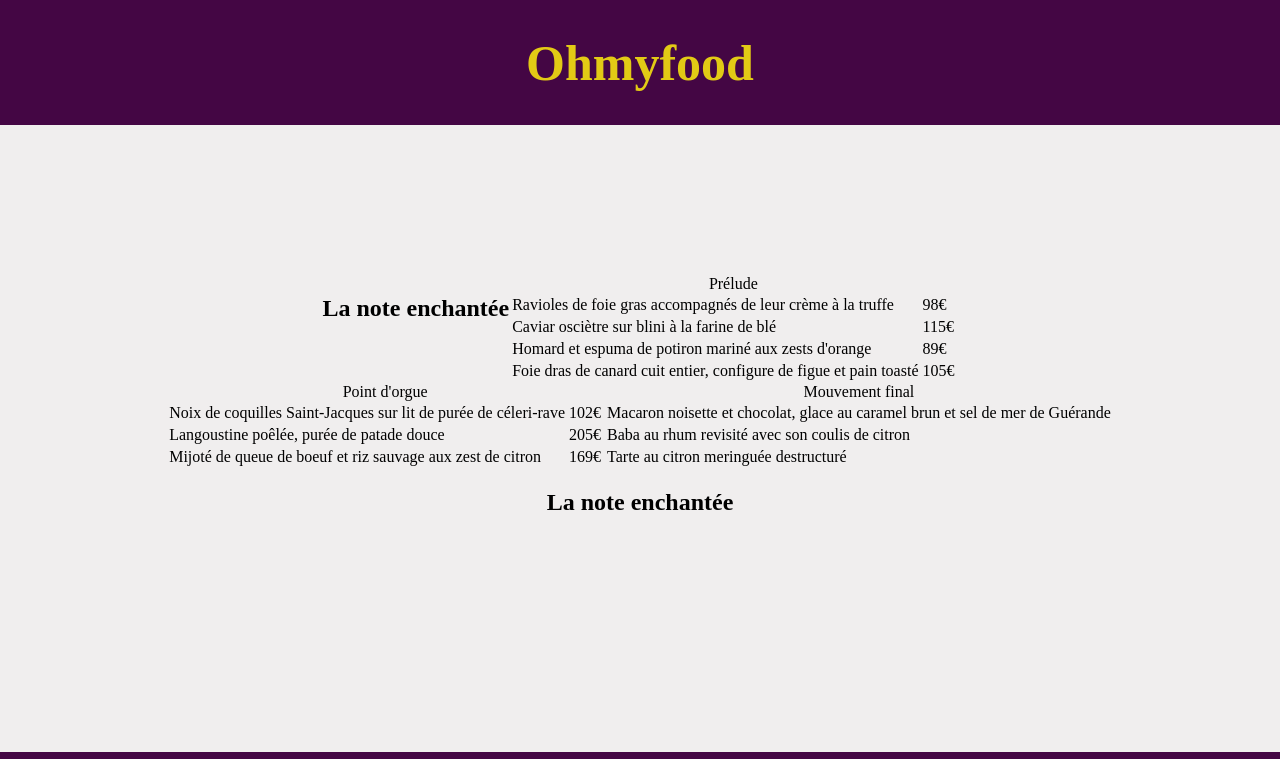
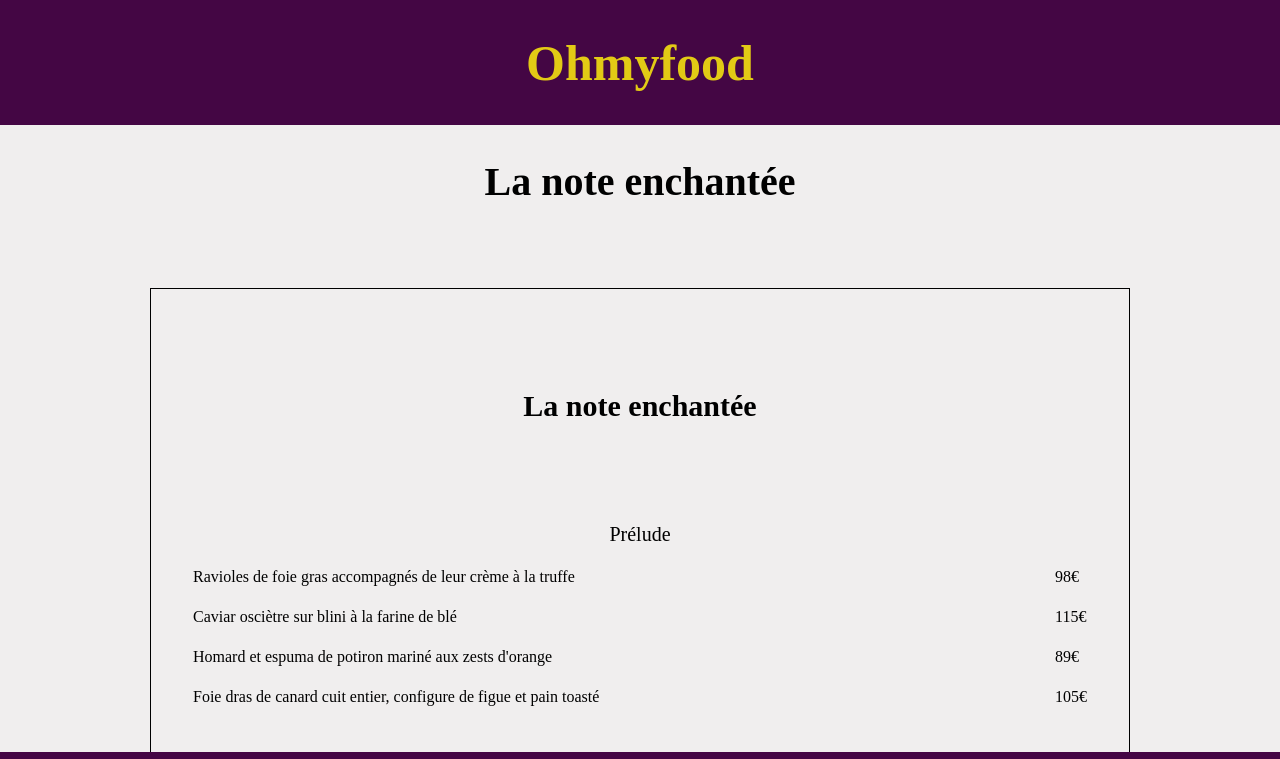
Before and after one commit to mataxelle/Projet3, a plain HTML site: page menus/menu1.html in a window 1280 px wide. Shown: the top 759 px of the page. Drawn offline with Linux system fonts and the light colour scheme.

Commit message:
Ajout des menus
Ajout des menus avec les prix

```diff
--- a/menus/menu1.html
+++ b/menus/menu1.html
@@ -19,10 +19,13 @@
             </div>
         </header>
 
-        <div class="contenu">
             <div>
                 <h2>La note enchantée</h2>
             </div>
+
+            <div class="contenu__menu">
+
+                <h3>La note enchantée</h3>
 
                 <div>
                     <table>
@@ -46,6 +49,8 @@
                     </table>
                 </div>
 
+                <br><br>
+
                 <div>
                     <table>
                         <caption>Point d'orgue</caption>
@@ -64,6 +69,8 @@
                     </table>
                 </div>
 
+                <br><br>
+
                 <div>
                     <table>
                         <caption>Mouvement final</caption>
@@ -79,8 +86,10 @@
                     </table>
                 </div>
 
+                <br><br>
+
                 <div>
-                <h2>La note enchantée</h2>
+                    <h4>La note enchantée</h4>
                 </div>
             </div>
 
--- a/sass/directories/utils.scss
+++ b/sass/directories/utils.scss
@@ -1,12 +1,13 @@
-@mixin contenu__size {
+@mixin contenu-size {
     display: flex;
     justify-content: center;
     flex-wrap: wrap;
     margin: 150px;
+    margin-top: 50px;
     margin-bottom: 0px;
 }
 
-@mixin contenu__bloc__size {
+@mixin contenu-bloc-size {
     width: 300px;
     margin: 40px;
     padding: 40px;
@@ -20,3 +21,18 @@
     text-decoration: none;
     background-color: $color-primary;
 }
+
+/*Partie contenu page menu*/
+@mixin contenu-page-menu-size {
+    display: flex;
+    flex-direction: column;
+    margin: 150px;
+    margin-top: 50px;
+    padding: 100px 40px;
+    border: 1px solid black;
+}
+
+@mixin tableau {
+    width: 100%;
+    padding: 10px 0px;
+}
--- a/sass/style.scss
+++ b/sass/style.scss
@@ -30,9 +30,9 @@ footer {
 }
 
 .contenu {
-    @include contenu__size;
+    @include contenu-size;
     .contenu__bloc {
-        @include contenu__bloc__size;
+        @include contenu-bloc-size;
         h2 {
             color: cornflowerblue;
         }
@@ -66,3 +66,33 @@ footer {
         padding: 40px 60px;
     }
 }
+
+/*Partie contenu page menu*/
+.contenu__menu {
+    @include contenu-page-menu-size;
+}
+
+h2 {
+    font-size: 40px;
+    text-align: center;
+}
+
+h3 {
+    font-size: 30px;
+    text-align: center;
+    margin-top: 0px;
+    margin-bottom: 100px;
+}
+
+h4 {
+    font-size: 20px;
+    text-align: center;
+}
+
+table, tr, td {
+    @include tableau;
+}
+
+caption {
+    font-size: 20px;
+}
```
Also changed, not shown: menus/menu2.html (+3 -4 lines), menus/menu3.html (+3 -4 lines), menus/menu4.html (+3 -4 lines), style.css, 1 other file. Lines whose indentation alone changed are shown as unchanged.
